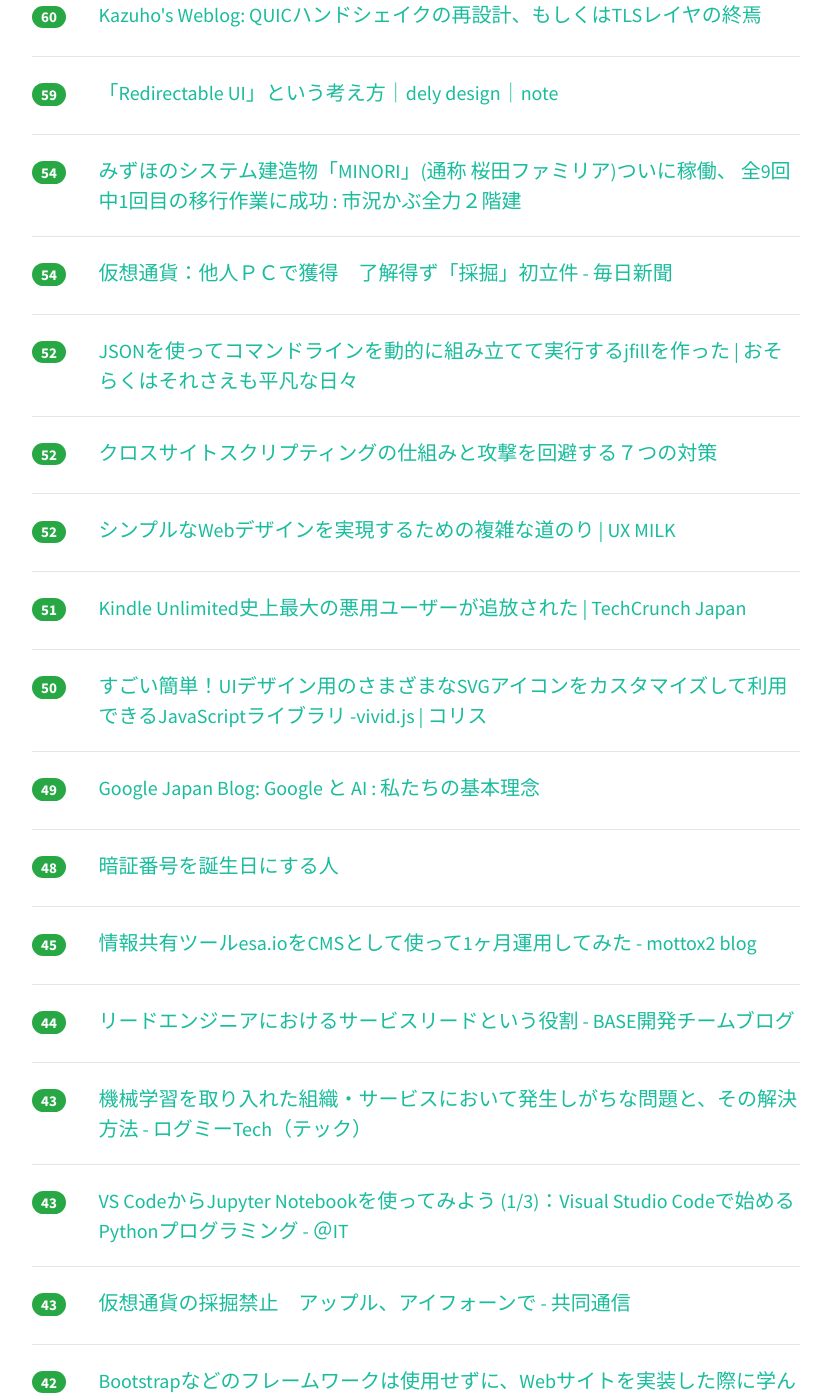
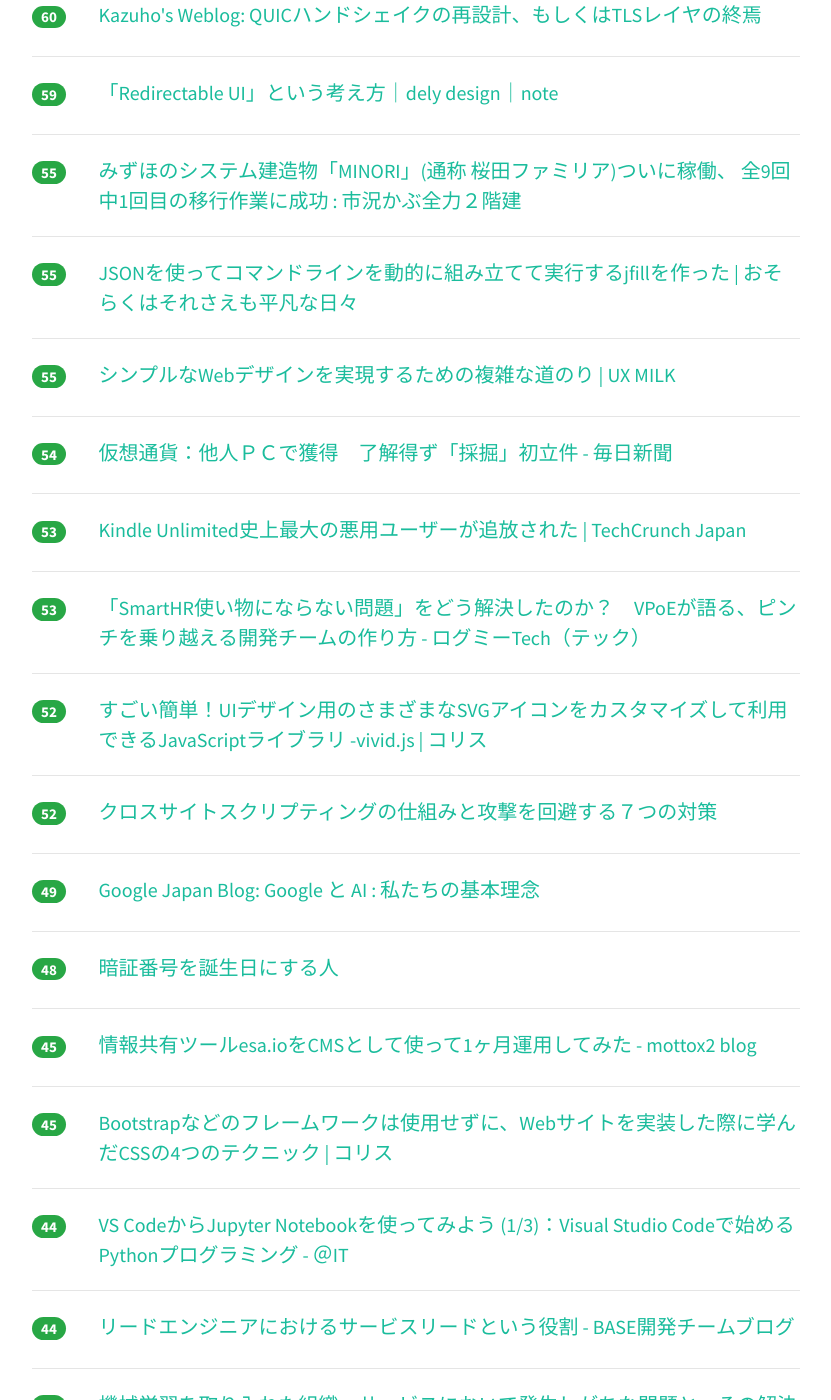
Before and after one commit to yatta47/hatena-matome-site, a Jekyll site: the page built from _posts/2018-06-12-hatena.md, in a window 1280 px wide and 1400 px high, scrolled down 2115 px. Shown: the whole window, without its empty margins (224-1055 px from the left). Built offline with Jekyll 4.4.1, drawn with Linux system fonts in a browser that asks for light colours; nearby versions of some CDN libraries; some of the changed text lies outside the part shown.

Commit message:
Updated 2018-06-12

```diff
--- a/_posts/2018-06-12-hatena.md
+++ b/_posts/2018-06-12-hatena.md
@@ -1,33 +1,33 @@
 ---
 layout: post
 title:  "2018-06-12 はてぶIT"
-date:   2018-06-12 22:02:04
+date:   2018-06-12 23:01:06
 tags: [it-hotentry]
 ---
-58 件のデータあり
+62 件のデータあり
 
 <hr><div class="row">
-<div class="col-1"><span class="badge badge-pill badge-success h2">1792</span></div>
+<div class="col-1"><span class="badge badge-pill badge-success h2">1907</span></div>
 <div class="col-11"><a href='https://doocts.com/3403' target='_blank'>仮想通貨マイニング（Coinhive）で家宅捜索を受けた話 - Webを楽しもう「ドークツ」</a></div>
 </div>
 <hr>
 <div class="row">
-<div class="col-1"><span class="badge badge-pill badge-success h2">1315</span></div>
+<div class="col-1"><span class="badge badge-pill badge-success h2">1342</span></div>
 <div class="col-11"><a href='http://takagi-hiromitsu.jp/diary/20180610.html' target='_blank'>高木浩光＠自宅の日記 - 懸念されていた濫用がついに始まった刑法19章の2「不正指令電磁的記録に関する罪」</a></div>
 </div>
 <hr>
 <div class="row">
-<div class="col-1"><span class="badge badge-pill badge-success h2">1073</span></div>
+<div class="col-1"><span class="badge badge-pill badge-success h2">1100</span></div>
 <div class="col-11"><a href='https://www.businessinsider.jp/post-169009' target='_blank'>レシート1枚10円で買うアプリ、天才高校生プログラマーが小売市場に挑む | BUSINESS INSIDER JAPAN</a></div>
 </div>
 <hr>
 <div class="row">
-<div class="col-1"><span class="badge badge-pill badge-success h2">494</span></div>
+<div class="col-1"><span class="badge badge-pill badge-success h2">548</span></div>
 <div class="col-11"><a href='https://anond.hatelabo.jp/20180612124845' target='_blank'>中学2年生になる娘がついにWindowsの存在に気付く</a></div>
 </div>
 <hr>
 <div class="row">
-<div class="col-1"><span class="badge badge-pill badge-success h2">448</span></div>
+<div class="col-1"><span class="badge badge-pill badge-success h2">517</span></div>
 <div class="col-11"><a href='https://note.mu/sa10r/n/n996cbc7eb0cb' target='_blank'>サンフランシスコで創業したスタートアップを解散した話｜さっそ / Satoru Sasozaki｜note</a></div>
 </div>
 <hr>
@@ -42,12 +42,12 @@ tags: [it-hotentry]
 </div>
 <hr>
 <div class="row">
-<div class="col-1"><span class="badge badge-pill badge-success h2">228</span></div>
+<div class="col-1"><span class="badge badge-pill badge-success h2">265</span></div>
 <div class="col-11"><a href='https://pc.watch.impress.co.jp/docs/news/1126875.html' target='_blank'>富士通、「はじめての自分専用PC」に最適な“小学生専用”14型ノート - PC Watch</a></div>
 </div>
 <hr>
 <div class="row">
-<div class="col-1"><span class="badge badge-pill badge-success h2">221</span></div>
+<div class="col-1"><span class="badge badge-pill badge-success h2">255</span></div>
 <div class="col-11"><a href='http://shacho.beproud.jp/entry/python-professinal-programming-3rd' target='_blank'>「Pythonプロフェッショナルプログラミング 第3版」は、10年の取り組みの集大成 - ビープラウド社長のブログ</a></div>
 </div>
 <hr>
@@ -57,7 +57,7 @@ tags: [it-hotentry]
 </div>
 <hr>
 <div class="row">
-<div class="col-1"><span class="badge badge-pill badge-success h2">95</span></div>
+<div class="col-1"><span class="badge badge-pill badge-success h2">96</span></div>
 <div class="col-11"><a href='https://togetter.com/li/1236262' target='_blank'>「この世で一番怖いのは失うものが何も無い人」ひろゆきが10年前から唱えてきた『無敵の人』という存在 - Togetter</a></div>
 </div>
 <hr>
@@ -72,13 +72,18 @@ tags: [it-hotentry]
 </div>
 <hr>
 <div class="row">
-<div class="col-1"><span class="badge badge-pill badge-success h2">69</span></div>
+<div class="col-1"><span class="badge badge-pill badge-success h2">72</span></div>
 <div class="col-11"><a href='http://tech.nikkeibp.co.jp/atcl/nxt/column/18/00001/00613/' target='_blank'>1億円のルーターを200万円のPCで実現、NTTコム製ソフト「Kamuee」の正体 | 日経 xTECH（クロステック）</a></div>
 </div>
 <hr>
 <div class="row">
-<div class="col-1"><span class="badge badge-pill badge-success h2">64</span></div>
+<div class="col-1"><span class="badge badge-pill badge-success h2">67</span></div>
 <div class="col-11"><a href='http://www.itmedia.co.jp/news/articles/1806/12/news078.html' target='_blank'>Coinhive設置で家宅捜索受けたデザイナー、経緯をブログ公開　「他の人に同じ経験して欲しくない」 - ITmedia NEWS</a></div>
+</div>
+<hr>
+<div class="row">
+<div class="col-1"><span class="badge badge-pill badge-success h2">63</span></div>
+<div class="col-11"><a href='http://www.atmarkit.co.jp/ait/articles/1806/05/news010.html' target='_blank'>スクラム崩壊からの復活、神Excel手順書ベースの運用からAnsibleでの自動化へ――泥臭い現場の取り組みに学ぶ、明日から使える開発ノウハウ (1/2)：明日の開発カンファレンス 2018 - ＠IT</a></div>
 </div>
 <hr>
 <div class="row">
@@ -93,11 +98,6 @@ tags: [it-hotentry]
 <hr>
 <div class="row">
 <div class="col-1"><span class="badge badge-pill badge-success h2">60</span></div>
-<div class="col-11"><a href='http://www.atmarkit.co.jp/ait/articles/1806/05/news010.html' target='_blank'>スクラム崩壊からの復活、神Excel手順書ベースの運用からAnsibleでの自動化へ――泥臭い現場の取り組みに学ぶ、明日から使える開発ノウハウ (1/2)：明日の開発カンファレンス 2018 - ＠IT</a></div>
-</div>
-<hr>
-<div class="row">
-<div class="col-1"><span class="badge badge-pill badge-success h2">60</span></div>
 <div class="col-11"><a href='http://blog.kazuhooku.com/2018/06/quictls.html' target='_blank'>Kazuho's Weblog: QUICハンドシェイクの再設計、もしくはTLSレイヤの終焉</a></div>
 </div>
 <hr>
@@ -107,8 +107,18 @@ tags: [it-hotentry]
 </div>
 <hr>
 <div class="row">
-<div class="col-1"><span class="badge badge-pill badge-success h2">54</span></div>
+<div class="col-1"><span class="badge badge-pill badge-success h2">55</span></div>
 <div class="col-11"><a href='http://kabumatome.doorblog.jp/archives/65920716.html' target='_blank'>みずほのシステム建造物「MINORI」(通称 桜田ファミリア)ついに稼働、 全9回中1回目の移行作業に成功 : 市況かぶ全力２階建</a></div>
+</div>
+<hr>
+<div class="row">
+<div class="col-1"><span class="badge badge-pill badge-success h2">55</span></div>
+<div class="col-11"><a href='http://www.songmu.jp/riji/entry/2018-06-11-jfill.html' target='_blank'>JSONを使ってコマンドラインを動的に組み立てて実行するjfillを作った | おそらくはそれさえも平凡な日々</a></div>
+</div>
+<hr>
+<div class="row">
+<div class="col-1"><span class="badge badge-pill badge-success h2">55</span></div>
+<div class="col-11"><a href='http://uxmilk.jp/68807' target='_blank'>シンプルなWebデザインを実現するための複雑な道のり | UX MILK</a></div>
 </div>
 <hr>
 <div class="row">
@@ -117,28 +127,23 @@ tags: [it-hotentry]
 </div>
 <hr>
 <div class="row">
+<div class="col-1"><span class="badge badge-pill badge-success h2">53</span></div>
+<div class="col-11"><a href='https://jp.techcrunch.com/2018/06/12/2018-06-11-notorious-kindle-unlimited-abuser-has-been-booted-from-the-bookstore/' target='_blank'>Kindle Unlimited史上最大の悪用ユーザーが追放された | TechCrunch Japan</a></div>
+</div>
+<hr>
+<div class="row">
+<div class="col-1"><span class="badge badge-pill badge-success h2">53</span></div>
+<div class="col-11"><a href='https://logmi.jp/293169' target='_blank'>「SmartHR使い物にならない問題」をどう解決したのか？　VPoEが語る、ピンチを乗り越える開発チームの作り方 - ログミーTech（テック）</a></div>
+</div>
+<hr>
+<div class="row">
 <div class="col-1"><span class="badge badge-pill badge-success h2">52</span></div>
-<div class="col-11"><a href='http://www.songmu.jp/riji/entry/2018-06-11-jfill.html' target='_blank'>JSONを使ってコマンドラインを動的に組み立てて実行するjfillを作った | おそらくはそれさえも平凡な日々</a></div>
+<div class="col-11"><a href='https://coliss.com/articles/build-websites/operation/javascript/svg-icon-library-vivid.html' target='_blank'>すごい簡単！UIデザイン用のさまざまなSVGアイコンをカスタマイズして利用できるJavaScriptライブラリ -vivid.js | コリス</a></div>
 </div>
 <hr>
 <div class="row">
 <div class="col-1"><span class="badge badge-pill badge-success h2">52</span></div>
 <div class="col-11"><a href='https://blogs.mcafee.jp/cross-site-scripting-overview' target='_blank'>クロスサイトスクリプティングの仕組みと攻撃を回避する７つの対策</a></div>
-</div>
-<hr>
-<div class="row">
-<div class="col-1"><span class="badge badge-pill badge-success h2">52</span></div>
-<div class="col-11"><a href='http://uxmilk.jp/68807' target='_blank'>シンプルなWebデザインを実現するための複雑な道のり | UX MILK</a></div>
-</div>
-<hr>
-<div class="row">
-<div class="col-1"><span class="badge badge-pill badge-success h2">51</span></div>
-<div class="col-11"><a href='https://jp.techcrunch.com/2018/06/12/2018-06-11-notorious-kindle-unlimited-abuser-has-been-booted-from-the-bookstore/' target='_blank'>Kindle Unlimited史上最大の悪用ユーザーが追放された | TechCrunch Japan</a></div>
-</div>
-<hr>
-<div class="row">
-<div class="col-1"><span class="badge badge-pill badge-success h2">50</span></div>
-<div class="col-11"><a href='https://coliss.com/articles/build-websites/operation/javascript/svg-icon-library-vivid.html' target='_blank'>すごい簡単！UIデザイン用のさまざまなSVGアイコンをカスタマイズして利用できるJavaScriptライブラリ -vivid.js | コリス</a></div>
 </div>
 <hr>
 <div class="row">
@@ -157,6 +162,16 @@ tags: [it-hotentry]
 </div>
 <hr>
 <div class="row">
+<div class="col-1"><span class="badge badge-pill badge-success h2">45</span></div>
+<div class="col-11"><a href='https://coliss.com/articles/build-websites/operation/css/4-css-tricks-ive-learnt-the-hard-way.html' target='_blank'>Bootstrapなどのフレームワークは使用せずに、Webサイトを実装した際に学んだCSSの4つのテクニック | コリス</a></div>
+</div>
+<hr>
+<div class="row">
+<div class="col-1"><span class="badge badge-pill badge-success h2">44</span></div>
+<div class="col-11"><a href='http://www.atmarkit.co.jp/ait/articles/1806/12/news041.html' target='_blank'>VS CodeからJupyter Notebookを使ってみよう (1/3)：Visual Studio Codeで始めるPythonプログラミング - ＠IT</a></div>
+</div>
+<hr>
+<div class="row">
 <div class="col-1"><span class="badge badge-pill badge-success h2">44</span></div>
 <div class="col-11"><a href='http://devblog.thebase.in/entry/2018/06/12/110000' target='_blank'>リードエンジニアにおけるサービスリードという役割 - BASE開発チームブログ</a></div>
 </div>
@@ -168,21 +183,11 @@ tags: [it-hotentry]
 <hr>
 <div class="row">
 <div class="col-1"><span class="badge badge-pill badge-success h2">43</span></div>
-<div class="col-11"><a href='http://www.atmarkit.co.jp/ait/articles/1806/12/news041.html' target='_blank'>VS CodeからJupyter Notebookを使ってみよう (1/3)：Visual Studio Codeで始めるPythonプログラミング - ＠IT</a></div>
-</div>
-<hr>
-<div class="row">
-<div class="col-1"><span class="badge badge-pill badge-success h2">43</span></div>
 <div class="col-11"><a href='https://this.kiji.is/379028535828038753' target='_blank'>仮想通貨の採掘禁止　アップル、アイフォーンで - 共同通信</a></div>
 </div>
 <hr>
 <div class="row">
-<div class="col-1"><span class="badge badge-pill badge-success h2">42</span></div>
-<div class="col-11"><a href='https://coliss.com/articles/build-websites/operation/css/4-css-tricks-ive-learnt-the-hard-way.html' target='_blank'>Bootstrapなどのフレームワークは使用せずに、Webサイトを実装した際に学んだCSSの4つのテクニック | コリス</a></div>
-</div>
-<hr>
-<div class="row">
-<div class="col-1"><span class="badge badge-pill badge-success h2">40</span></div>
+<div class="col-1"><span class="badge badge-pill badge-success h2">41</span></div>
 <div class="col-11"><a href='https://medium.com/@val_deleplace/156746b522f7' target='_blank'>Go code refactoring : the 23x performance hunt – Val Deleplace – Medium</a></div>
 </div>
 <hr>
@@ -192,12 +197,7 @@ tags: [it-hotentry]
 </div>
 <hr>
 <div class="row">
-<div class="col-1"><span class="badge badge-pill badge-success h2">40</span></div>
-<div class="col-11"><a href='https://logmi.jp/293169' target='_blank'>「SmartHR使い物にならない問題」をどう解決したのか？　VPoEが語る、ピンチを乗り越える開発チームの作り方 - ログミーTech（テック）</a></div>
-</div>
-<hr>
-<div class="row">
-<div class="col-1"><span class="badge badge-pill badge-success h2">37</span></div>
+<div class="col-1"><span class="badge badge-pill badge-success h2">38</span></div>
 <div class="col-11"><a href='https://paiza.hatenablog.com/entry/2018/06/11/Python%E3%81%8C%E6%A9%9F%E6%A2%B0%E5%AD%A6%E7%BF%92%E3%82%84%E3%83%87%E3%82%A3%E3%83%BC%E3%83%97%E3%83%A9%E3%83%BC%E3%83%8B%E3%83%B3%E3%82%B0%E3%81%AB%E4%BD%BF%E3%82%8F%E3%82%8C%E3%81%8C%E3%81%A1' target='_blank'>Pythonが機械学習やディープラーニングに使われがちな5つの理由 - paiza開発日誌</a></div>
 </div>
 <hr>
@@ -222,13 +222,13 @@ tags: [it-hotentry]
 </div>
 <hr>
 <div class="row">
-<div class="col-1"><span class="badge badge-pill badge-success h2">32</span></div>
-<div class="col-11"><a href='https://japan.cnet.com/article/35120658/' target='_blank'>アップル、仮想通貨マイニングを禁止--「iPhone」などで - CNET Japan</a></div>
+<div class="col-1"><span class="badge badge-pill badge-success h2">33</span></div>
+<div class="col-11"><a href='http://jp.automaton.am/articles/newsjp/20180612-69951/' target='_blank'>オープンワールド生産FPS『Satisfactory』ゲーム内容がついに公開。オープンワールド×生産×自動化×狩り×マルチプレイと要素の山盛り | AUTOMATON</a></div>
 </div>
 <hr>
 <div class="row">
-<div class="col-1"><span class="badge badge-pill badge-success h2">29</span></div>
-<div class="col-11"><a href='https://logmi.jp/293692' target='_blank'>落合陽一氏が提示する、人口減少社会・日本の「撤退戦」に必要なもの - ログミー</a></div>
+<div class="col-1"><span class="badge badge-pill badge-success h2">32</span></div>
+<div class="col-11"><a href='https://japan.cnet.com/article/35120658/' target='_blank'>アップル、仮想通貨マイニングを禁止--「iPhone」などで - CNET Japan</a></div>
 </div>
 <hr>
 <div class="row">
@@ -243,12 +243,22 @@ tags: [it-hotentry]
 <hr>
 <div class="row">
 <div class="col-1"><span class="badge badge-pill badge-success h2">28</span></div>
-<div class="col-11"><a href='http://jp.automaton.am/articles/newsjp/20180612-69951/' target='_blank'>オープンワールド生産FPS『Satisfactory』ゲーム内容がついに公開。オープンワールド×生産×自動化×狩り×マルチプレイと要素の山盛り | AUTOMATON</a></div>
+<div class="col-11"><a href='https://logmi.jp/293692' target='_blank'>落合陽一氏が提示する、人口減少社会・日本の「撤退戦」に必要なもの - ログミー</a></div>
 </div>
 <hr>
 <div class="row">
-<div class="col-1"><span class="badge badge-pill badge-success h2">26</span></div>
+<div class="col-1"><span class="badge badge-pill badge-success h2">28</span></div>
 <div class="col-11"><a href='https://anond.hatelabo.jp/20180612045211' target='_blank'>ネットにおける関西弁</a></div>
+</div>
+<hr>
+<div class="row">
+<div class="col-1"><span class="badge badge-pill badge-success h2">27</span></div>
+<div class="col-11"><a href='http://mercan.mercari.com/entry/2018/06/12/163000' target='_blank'>最高のセキュリティとは？メルカリを守るエンジニアの本音 - mercan（メルカン）</a></div>
+</div>
+<hr>
+<div class="row">
+<div class="col-1"><span class="badge badge-pill badge-success h2">27</span></div>
+<div class="col-11"><a href='https://japan.cnet.com/article/35120712/' target='_blank'>1枚10円でレシートを買い取るアプリ「ONE」公開--わずか6時間で2万件の依頼 - CNET Japan</a></div>
 </div>
 <hr>
 <div class="row">
@@ -272,18 +282,28 @@ tags: [it-hotentry]
 </div>
 <hr>
 <div class="row">
-<div class="col-1"><span class="badge badge-pill badge-success h2">22</span></div>
-<div class="col-11"><a href='http://mercan.mercari.com/entry/2018/06/12/163000' target='_blank'>最高のセキュリティとは？メルカリを守るエンジニアの本音 - mercan（メルカン）</a></div>
+<div class="col-1"><span class="badge badge-pill badge-success h2">20</span></div>
+<div class="col-11"><a href='http://appmarketinglabo.net/craft-warriors/' target='_blank'>クオリティを求めて開発コスト3億円。世界を目指したゲームアプリ「Craft Warriors」300万ダウンロードの裏側とチュートリアル突破率「カイゼンの罠」 | アプリマーケティング研究所</a></div>
+</div>
+<hr>
+<div class="row">
+<div class="col-1"><span class="badge badge-pill badge-success h2">19</span></div>
+<div class="col-11"><a href='https://news.yahoo.co.jp/newshack/information/comment_ID.html' target='_blank'>Yahoo!ニュースのコメント機能　アカウントの投稿停止処置について</a></div>
 </div>
 <hr>
 <div class="row">
 <div class="col-1"><span class="badge badge-pill badge-success h2">16</span></div>
-<div class="col-11"><a href='https://news.yahoo.co.jp/newshack/information/comment_ID.html' target='_blank'>Yahoo!ニュースのコメント機能　アカウントの投稿停止処置について</a></div>
+<div class="col-11"><a href='https://anond.hatelabo.jp/20180611181717' target='_blank'>増田をブクマしてる方々って増田に書き込んだりするんですか？</a></div>
+</div>
+<hr>
+<div class="row">
+<div class="col-1"><span class="badge badge-pill badge-success h2">16</span></div>
+<div class="col-11"><a href='http://twitter.com/gonzo7777777/status/1004691101247082497' target='_blank'>gonzoさんのツイート: "高収入求人情報バニラから 神対応返信きたああああ！！！！！ 【通常バージョン】 https://t.co/8V5dhgOcYt 【ループバージョン】 https://t.co/0lcyXDXNnF #バニラ #高収入求人… "</a></div>
 </div>
 <hr>
 <div class="row">
 <div class="col-1"><span class="badge badge-pill badge-success h2">15</span></div>
-<div class="col-11"><a href='https://anond.hatelabo.jp/20180611181717' target='_blank'>増田をブクマしてる方々って増田に書き込んだりするんですか？</a></div>
+<div class="col-11"><a href='https://anond.hatelabo.jp/20180612154738' target='_blank'>貧困層ってどうしてGIMPで絵が描けるって言ってしまうんだろう</a></div>
 </div>
 <hr>
 <div class="row">
```
